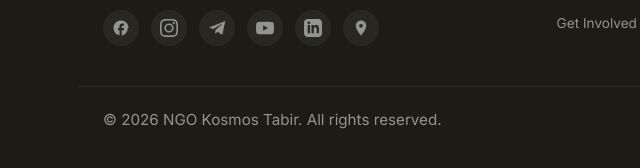
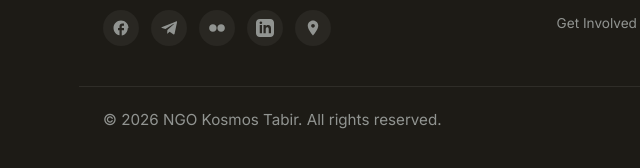
Before and after one commit to Chechevicka/leding, a plain HTML site: page index.html in a window 1280 px wide. Shown: the part 7073-7241 px from the top of the page, 21-661 px from the left. Drawn offline with Linux system fonts and the light colour scheme.

Commit message:
Update footer social links and add Google Maps link for address

```diff
--- a/index.html
+++ b/index.html
@@ -482,16 +482,13 @@
           <a href="javascript:void(0)" target="_blank" rel="noopener" class="social-link" aria-label="Facebook">
             <svg viewBox="0 0 24 24" width="18" height="18"><path d="M22 12c0-5.52-4.48-10-10-10S2 6.48 2 12c0 4.84 3.44 8.87 8 9.8V15H8v-3h2V9.5C10 7.57 11.57 6 13.5 6H16v3h-2c-.55 0-1 .45-1 1v2h3v3h-3v6.95c4.56-.93 8-4.96 8-9.75z"/></svg>
           </a>
-          <a href="javascript:void(0)" target="_blank" rel="noopener" class="social-link" aria-label="Instagram">
-            <svg viewBox="0 0 24 24" width="18" height="18"><path d="M12 2.163c3.204 0 3.584.012 4.85.07 3.252.148 4.771 1.691 4.919 4.919.058 1.265.069 1.645.069 4.849 0 3.205-.012 3.584-.069 4.849-.149 3.225-1.664 4.771-4.919 4.919-1.266.058-1.644.07-4.85.07-3.204 0-3.584-.012-4.849-.07-3.26-.149-4.771-1.699-4.919-4.92-.058-1.265-.07-1.644-.07-4.849 0-3.204.013-3.583.07-4.849.149-3.227 1.664-4.771 4.919-4.919 1.266-.057 1.645-.069 4.849-.069zM12 0C8.741 0 8.333.014 7.053.072 2.695.272.273 2.69.073 7.051C.014 8.333 0 8.741 0 12c0 3.259.014 3.668.072 4.948.2 4.358 2.618 6.78 6.98 6.98 1.281.058 1.689.072 4.948.072 3.259 0 3.668-.014 4.948-.072 4.354-.2 6.782-2.618 6.979-6.98.059-1.28.073-1.689.073-4.948 0-3.259-.014-3.667-.072-4.947-.196-4.354-2.617-6.78-6.979-6.98C15.668.014 15.259 0 12 0zm0 5.838a6.162 6.162 0 1 0 0 12.324 6.162 6.162 0 0 0 0-12.324zM12 16a4 4 0 1 1 0-8 4 4 0 0 1 0 8zm6.406-11.845a1.44 1.44 0 1 0 0 2.881 1.44 1.44 0 0 0 0-2.881z"/></svg>
-          </a>
-          <a href="javascript:void(0)" target="_blank" rel="noopener" class="social-link" aria-label="Telegram">
+          <a href="https://t.me/aantoshki" target="_blank" rel="noopener" class="social-link" aria-label="Telegram">
             <svg viewBox="0 0 24 24" width="18" height="18"><path d="M20.665 3.717l-17.73 6.837c-1.21.486-1.203 1.161-.222 1.462l4.552 1.42 10.532-6.645c.498-.303.953-.14.578.192l-8.533 7.701-.33 4.955c.488 0 .702-.223.974-.488l2.338-2.275 4.866 3.59c.898.496 1.543.24 1.768-.83l3.19-15.03c.328-1.315-.502-1.91-1.361-1.514z"/></svg>
           </a>
-          <a href="javascript:void(0)" target="_blank" rel="noopener" class="social-link" aria-label="YouTube">
-            <svg viewBox="0 0 24 24" width="18" height="18"><path d="M23.498 6.163a3.003 3.003 0 0 0-2.11-2.11C19.517 3.545 12 3.545 12 3.545s-7.517 0-9.388.508a3.003 3.003 0 0 0-2.11 2.11C0 8.033 0 12 0 12s0 3.967.502 5.837a3.003 3.003 0 0 0 2.11 2.11c1.871.508 9.388.508 9.388.508s7.517 0 9.388-.508a3.003 3.003 0 0 0 2.11-2.11C24 15.967 24 12 24 12s0-3.967-.502-5.837zM9.545 15.568V8.432L15.818 12l-6.273 3.568z"/></svg>
+          <a href="https://www.flickr.com/photos/195793233@N03/albums/" target="_blank" rel="noopener" class="social-link" aria-label="Flickr">
+            <svg viewBox="0 0 24 24" width="18" height="18"><path d="M6.5 7c-2.76 0-5 2.24-5 5s2.24 5 5 5 5-2.24 5-5-2.24-5-5-5zm11 0c-2.76 0-5 2.24-5 5s2.24 5 5 5 5-2.24 5-5-2.24-5-5-5z"/></svg>
           </a>
-          <a href="https://www.linkedin.com/company/71023070/" target="_blank" class="social-link" aria-label="LinkedIn">
+          <a href="https://www.linkedin.com/company/kosmostabir/?viewAsMember=true" target="_blank" rel="noopener" class="social-link" aria-label="LinkedIn">
             <svg viewBox="0 0 24 24" width="18" height="18"><path d="M19 0h-14c-2.761 0-5 2.239-5 5v14c0 2.761 2.239 5 5 5h14c2.762 0 5-2.239 5-5v-14c0-2.761-2.238-5-5-5zm-11 19h-3v-11h3v11zm-1.5-12.268c-.966 0-1.75-.779-1.75-1.75s.784-1.75 1.75-1.75 1.75.779 1.75 1.75-.784 1.75-1.75 1.75zm13.5 12.268h-3v-5.604c0-3.368-4-3.113-4 0v5.604h-3v-11h3v1.765c1.396-2.586 7-2.777 7 2.476v6.759z"/></svg>
           </a>
           <a href="https://ngo.kosmostabir.org" target="_blank" class="social-link" aria-label="Website">
@@ -530,7 +527,7 @@
             <path stroke-linecap="round" stroke-linejoin="round" d="M17.657 16.657L13.414 20.9a1.998 1.998 0 01-2.827 0l-4.244-4.243a8 8 0 1111.314 0z"/>
             <path stroke-linecap="round" stroke-linejoin="round" d="M15 11a3 3 0 11-6 0 3 3 0 016 0z"/>
           </svg>
-          <span data-i18n="footer_addr">47-B Kyrylivska street, Kyiv, 04080</span>
+          <a href="https://www.google.com/maps/search/?api=1&query=Київ,+вул.+Кирилівська,+47-Б" target="_blank" rel="noopener" data-i18n="footer_addr">47-B Kyrylivska street, Kyiv, 04080</a>
         </div>
       </div>
     </div>
```
